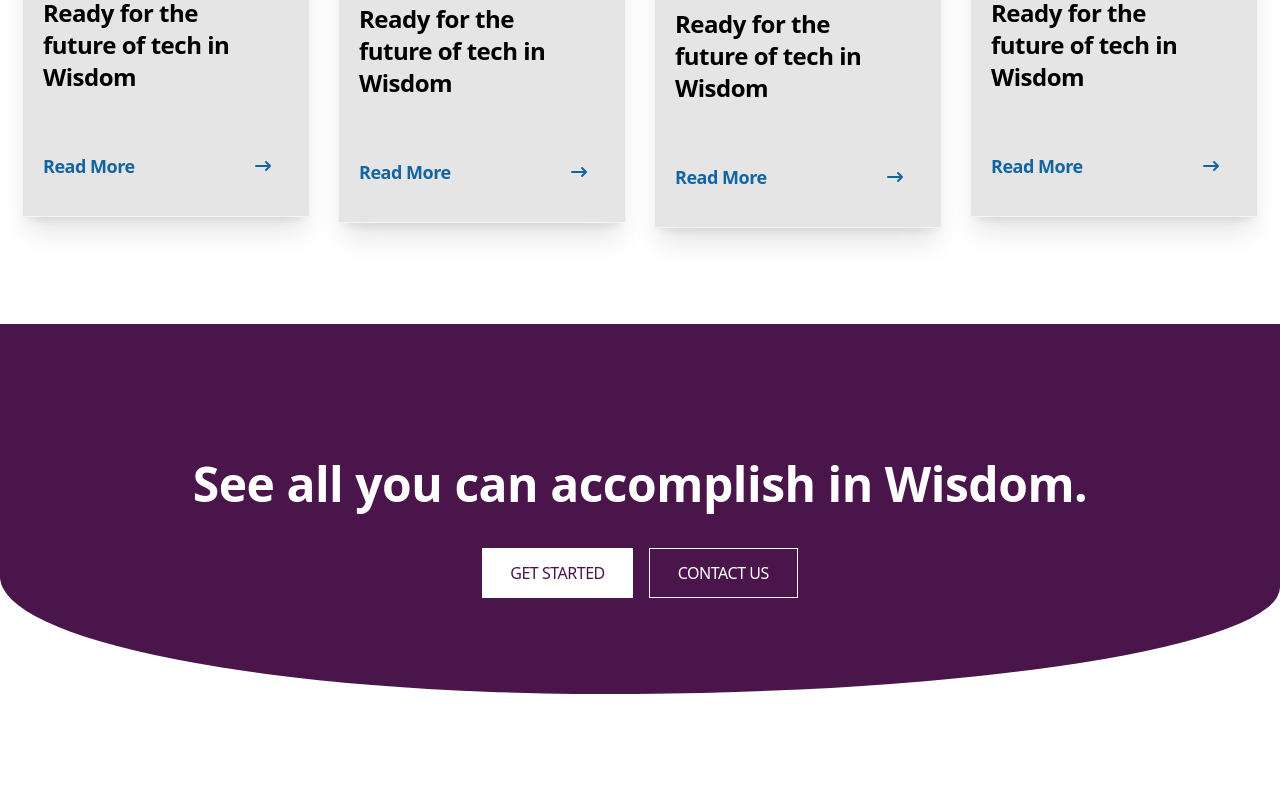
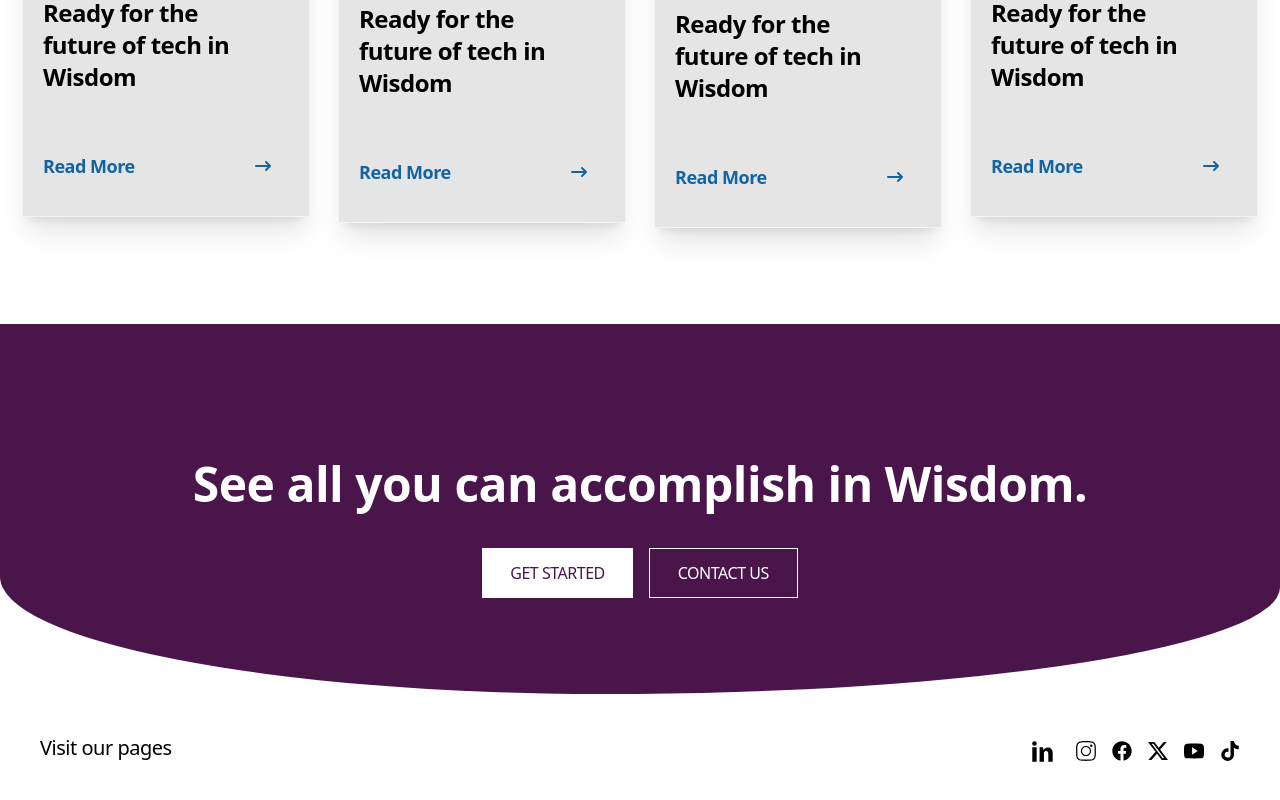
Before and after one commit to Jayzrael/wisdom, a React (Vite) app: page / in a window 1280 px wide. Shown: the part 3739-4539 px from the top of the page. Built offline with nearby package versions, Linux system fonts and the light colour scheme.

Commit message:
added social icons

```diff
--- a/src/routes/home.jsx
+++ b/src/routes/home.jsx
@@ -3,13 +3,17 @@ import Header from '../components/header';
 import AnimatedText from '../components/animatedText';
 import Button from '../components/Button';
 import { RiShakeHandsLine } from 'react-icons/ri';
-import { BsFileSpreadsheet } from 'react-icons/bs';
+import { BsFileSpreadsheet, BsTwitterX } from 'react-icons/bs';
 import { HiOutlineHome, HiOutlineShoppingCart } from 'react-icons/hi';
 import ScrollSpyLayout from '../components/animatedSection';
 import VideoText from '../components/VideoText';
 import { CardList, VideoList } from '../components/lists';
 import CurvedContainer from '../components/CurvedSection';
 import CardBox from '../components/card';
+import { TiSocialLinkedin } from 'react-icons/ti';
+import { SlSocialInstagram } from 'react-icons/sl';
+import { FaFacebook, FaTiktok } from 'react-icons/fa';
+import { IoLogoYoutube } from 'react-icons/io';
 
 
 const Home = () => {
@@ -81,13 +85,24 @@ const Home = () => {
           ))}
         </div>
       </section>
-      <section className='bg-[#4A154B] mb-40 py-24 rounded-curve-b max-lg:rounded-none'>
+      <section className='bg-[#4A154B] py-24 rounded-curve-b max-lg:rounded-none'>
         <div className='flex flex-col gap-10 justify-center items-center text-white'>
           <h1 className='text-5xl font-bold mt-10 max-lg:text-center'>See all you can accomplish in Wisdom.</h1>
           <div className='flex max-lg:flex-col gap-4 max-lg:w-full max-lg:px-8'>
             <button className='bg-white text-[#4A154B] py-3 px-7'>GET STARTED</button>
             <button className='bg-transparent border-white border py-3 px-7'>CONTACT US</button>
           </div>
+        </div>
+      </section>
+      <section className='flex justify-between mt-10 mb-10 px-10'>
+        <h1 className='text-xl'>Visit our pages</h1>
+        <div className='flex justify-center items-center gap-4'>
+          <TiSocialLinkedin size={35} cursor="pointer" />
+          <SlSocialInstagram size={20} cursor="pointer" />
+          <FaFacebook size={20} cursor="pointer" />
+          <BsTwitterX size={20} cursor="pointer" />
+          <IoLogoYoutube size={20} cursor="pointer" />
+          <FaTiktok size={20} cursor="pointer" />
         </div>
       </section>
 
```
